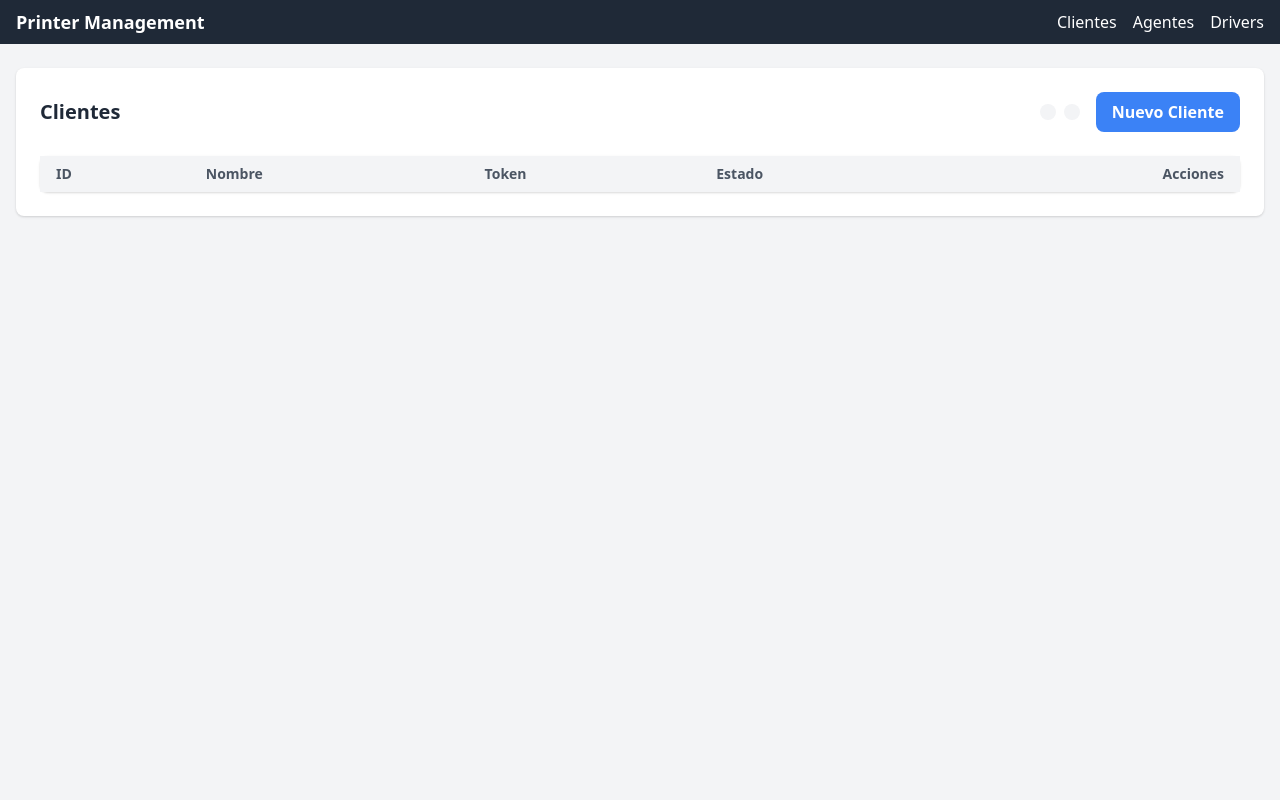
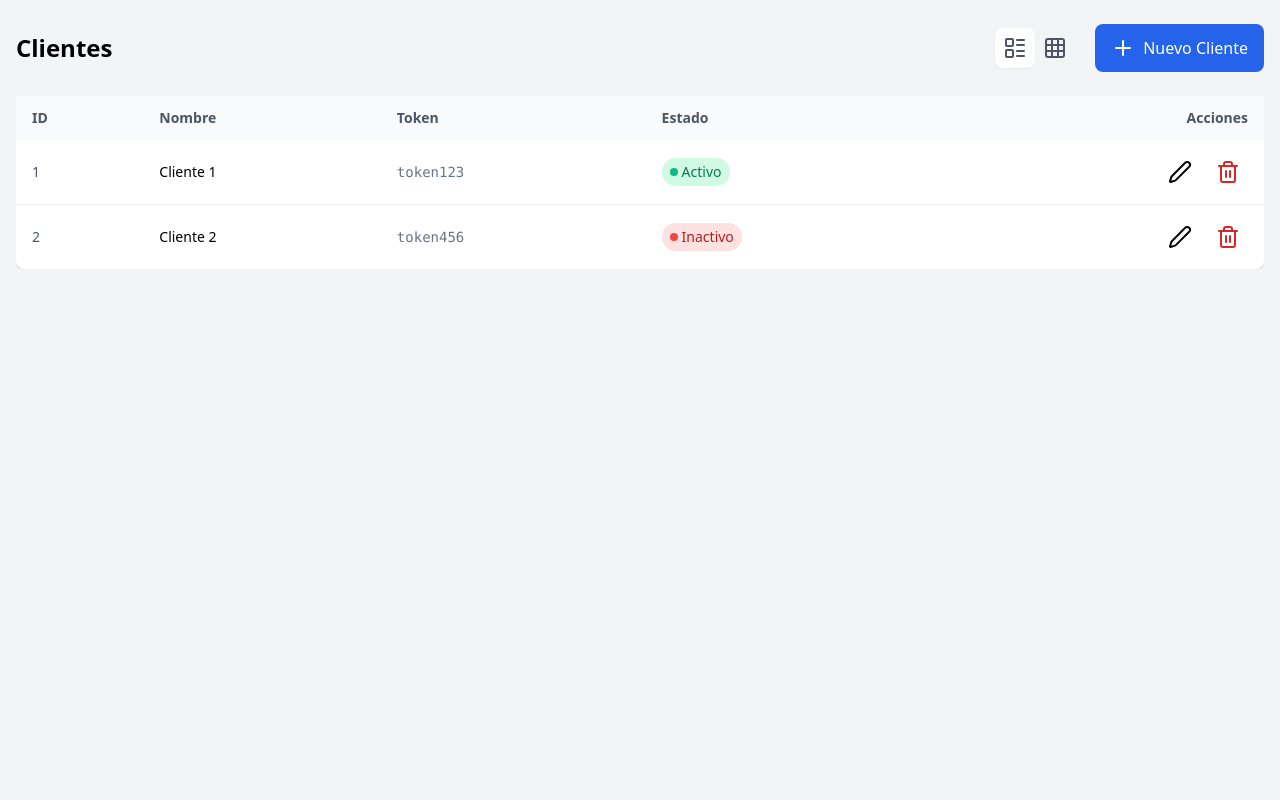
Before and after one commit to isidrovera/printer_management, a Python web app: template server/app/templates/clients/list.html in a window 1280 px wide. Run offline with Jinja, Linux system fonts and the light colour scheme; the template is opened without the code that fills it, so the values that code supplies are empty; some libraries are stand-ins or nearby versions.

Commit message:
Update list.html

```diff
--- a/server/app/templates/clients/list.html
+++ b/server/app/templates/clients/list.html
@@ -1,112 +1,138 @@
-{% extends "base.html" %}
-{% block title %}Clientes{% endblock %}
-
-{% block content %}
-<div class="bg-white shadow rounded-lg p-6">
-    <!-- Título y Controles -->
-    <div class="flex justify-between items-center mb-6">
-        <h2 class="text-xl font-bold text-gray-800">Clientes</h2>
-        <div class="flex items-center space-x-4">
-            <!-- Botones de vista -->
-            <div class="flex space-x-2">
-                <button id="listViewBtn" class="p-2 rounded-lg bg-gray-100 hover:bg-gray-200 focus:ring-2 focus:ring-blue-500">
+<!DOCTYPE html>
+<html lang="en">
+<head>
+    <meta charset="UTF-8">
+    <meta name="viewport" content="width=device-width, initial-scale=1.0">
+    <title>Clientes</title>
+    <link href="https://cdn.jsdelivr.net/npm/tailwindcss@2.2.19/dist/tailwind.min.css" rel="stylesheet">
+    <script src="https://cdnjs.cloudflare.com/ajax/libs/lucide/0.259.0/lucide.min.js"></script>
+</head>
+<body class="bg-gray-100">
+    <div class="container mx-auto px-4 py-6">
+        <!-- Encabezado y controles -->
+        <div class="flex flex-col sm:flex-row justify-between items-start sm:items-center mb-6 gap-4">
+            <h2 class="text-2xl font-bold">Clientes</h2>
+            <div class="flex gap-4 w-full sm:w-auto">
+                <div class="flex bg-gray-100 rounded-lg p-1">
+                    <button id="listViewBtn" class="p-2 rounded-lg bg-white shadow-sm">
                         <i data-lucide="layout-list" class="text-gray-600"></i>
                     </button>
-                <button id="kanbanViewBtn" class="p-2 rounded-lg bg-gray-100 hover:bg-gray-200 focus:ring-2 focus:ring-blue-500">
-                    <i data-lucide="grid" class="text-gray-600"></i>
+                    <button id="kanbanViewBtn" class="p-2 rounded-lg text-gray-600 hover:bg-gray-200">
+                        <i data-lucide="grid"></i>
                     </button>
                 </div>
-            <!-- Botón "Nuevo Cliente" -->
-            <a href="/clients/create" class="px-4 py-2 bg-blue-500 text-white font-semibold rounded-lg hover:bg-blue-600 focus:ring-2 focus:ring-blue-300">
-                <i data-lucide="plus"></i> Nuevo Cliente
+                <a href="/clients/create" class="flex items-center gap-2 bg-blue-600 text-white px-4 py-2 rounded-lg hover:bg-blue-700 transition-colors">
+                    <i data-lucide="plus"></i>
+                    <span>Nuevo Cliente</span>
                 </a>
             </div>
         </div>
 
         <!-- Vista Lista -->
-    <div id="listView" class="list-view">
-        <table class="w-full table-auto border-collapse bg-white shadow rounded-lg">
-            <thead class="bg-gray-100">
+        <div id="listView" class="overflow-x-auto">
+            <table class="w-full bg-white rounded-lg shadow">
+                <thead class="bg-gray-50">
                     <tr>
-                    <th class="px-4 py-2 text-left text-sm font-semibold text-gray-600">ID</th>
-                    <th class="px-4 py-2 text-left text-sm font-semibold text-gray-600">Nombre</th>
-                    <th class="px-4 py-2 text-left text-sm font-semibold text-gray-600">Token</th>
-                    <th class="px-4 py-2 text-left text-sm font-semibold text-gray-600">Estado</th>
-                    <th class="px-4 py-2 text-right text-sm font-semibold text-gray-600">Acciones</th>
+                        <th class="px-4 py-3 text-left text-sm font-semibold text-gray-600">ID</th>
+                        <th class="px-4 py-3 text-left text-sm font-semibold text-gray-600">Nombre</th>
+                        <th class="px-4 py-3 text-left text-sm font-semibold text-gray-600">Token</th>
+                        <th class="px-4 py-3 text-left text-sm font-semibold text-gray-600">Estado</th>
+                        <th class="px-4 py-3 text-right text-sm font-semibold text-gray-600">Acciones</th>
                     </tr>
                 </thead>
-            <tbody class="divide-y divide-gray-200">
-                {% for client in clients %}
+                <tbody class="divide-y divide-gray-100">
                     <tr class="hover:bg-gray-50">
-                    <td class="px-4 py-2 text-sm text-gray-800">{{ client.id }}</td>
-                    <td class="px-4 py-2 text-sm text-gray-800">{{ client.name }}</td>
-                    <td class="px-4 py-2 text-sm font-mono text-gray-500">{{ client.token }}</td>
-                    <td class="px-4 py-2">
-                        <span class="inline-flex items-center px-2 py-1 rounded-full text-xs font-semibold
-                                    {% if client.is_active %}
-                                    bg-green-100 text-green-600
-                                    {% else %}
-                                    bg-red-100 text-red-600
-                                    {% endif %}">
-                            <span class="w-2 h-2 rounded-full mr-2
-                                    {% if client.is_active %} bg-green-500
-                                    {% else %} bg-red-500
-                                    {% endif %}"></span>
-                            {{ "Activo" if client.is_active else "Inactivo" }}
+                        <td class="px-4 py-3 text-sm text-gray-600">1</td>
+                        <td class="px-4 py-3 text-sm">Cliente 1</td>
+                        <td class="px-4 py-3 text-sm font-mono text-gray-500">token123</td>
+                        <td class="px-4 py-3">
+                            <span class="inline-flex items-center gap-1 px-2 py-1 rounded-full text-sm bg-green-100 text-green-700">
+                                <span class="w-2 h-2 bg-green-500 rounded-full"></span> Activo
                             </span>
                         </td>
-                    <td class="px-4 py-2 text-right">
-                        <div class="flex items-center space-x-2 justify-end">
-                            <a href="/clients/{{ client.id }}/edit" class="text-blue-500 hover:text-blue-700">
+                        <td class="px-4 py-3">
+                            <div class="flex justify-end gap-2">
+                                <button class="p-2 text-amber-600 hover:bg-amber-50 rounded-lg transition-colors">
                                     <i data-lucide="edit-2"></i>
-                            </a>
-                            <button onclick="confirmDelete('{{ client.id }}')" class="text-red-500 hover:text-red-700">
+                                </button>
+                                <button class="p-2 text-red-600 hover:bg-red-50 rounded-lg transition-colors">
                                     <i data-lucide="trash-2"></i>
                                 </button>
                             </div>
                         </td>
                     </tr>
-                {% endfor %}
+                    <tr class="hover:bg-gray-50">
+                        <td class="px-4 py-3 text-sm text-gray-600">2</td>
+                        <td class="px-4 py-3 text-sm">Cliente 2</td>
+                        <td class="px-4 py-3 text-sm font-mono text-gray-500">token456</td>
+                        <td class="px-4 py-3">
+                            <span class="inline-flex items-center gap-1 px-2 py-1 rounded-full text-sm bg-red-100 text-red-700">
+                                <span class="w-2 h-2 bg-red-500 rounded-full"></span> Inactivo
+                            </span>
+                        </td>
+                        <td class="px-4 py-3">
+                            <div class="flex justify-end gap-2">
+                                <button class="p-2 text-amber-600 hover:bg-amber-50 rounded-lg transition-colors">
+                                    <i data-lucide="edit-2"></i>
+                                </button>
+                                <button class="p-2 text-red-600 hover:bg-red-50 rounded-lg transition-colors">
+                                    <i data-lucide="trash-2"></i>
+                                </button>
+                            </div>
+                        </td>
+                    </tr>
                 </tbody>
             </table>
         </div>
 
         <!-- Vista Kanban -->
-    <div id="kanbanView" class="hidden grid grid-cols-1 sm:grid-cols-2 lg:grid-cols-3 gap-4 mt-6">
-        {% for client in clients %}
-        <div class="bg-white shadow rounded-lg p-4 border">
-            <div class="flex justify-between items-center mb-4">
-                <div class="flex items-center space-x-2">
-                    <i data-lucide="user" class="text-gray-600"></i>
-                    <span class="font-semibold text-gray-800">{{ client.name }}</span>
+        <div id="kanbanView" class="hidden grid grid-cols-1 md:grid-cols-2 lg:grid-cols-3 gap-4">
+            <div class="bg-white shadow rounded-lg p-4">
+                <div class="flex items-center justify-between mb-2">
+                    <div class="flex items-center gap-2">
+                        <i data-lucide="user" class="text-gray-500"></i>
+                        <span class="font-semibold">Cliente 1</span>
                     </div>
-                <span class="inline-flex items-center px-2 py-1 rounded-full text-xs font-semibold
-                            {% if client.is_active %}
-                            bg-green-100 text-green-600
-                            {% else %}
-                            bg-red-100 text-red-600
-                            {% endif %}">
-                    <span class="w-2 h-2 rounded-full mr-2
-                            {% if client.is_active %} bg-green-500
-                            {% else %} bg-red-500
-                            {% endif %}"></span>
-                    {{ "Activo" if client.is_active else "Inactivo" }}
-                </span>
+                    <div class="flex items-center gap-2">
+                        <span class="w-2 h-2 bg-green-500 rounded-full"></span>
+                        <span class="text-green-500">Activo</span>
                     </div>
-            <div class="mb-4">
-                <p class="text-sm text-gray-600">Token:</p>
-                <p class="text-sm font-mono text-gray-800">{{ client.token }}</p>
                 </div>
-            <div class="flex justify-end space-x-2">
-                <a href="/clients/{{ client.id }}/edit" class="text-blue-500 hover:text-blue-700">
+                <div class="flex items-center gap-2 text-gray-500 mb-4">
+                    <i data-lucide="key"></i>
+                    <span class="text-sm">token123</span>
+                </div>
+                <div class="flex justify-end gap-2">
+                    <button class="p-2 text-amber-600 hover:bg-amber-50 rounded-lg transition-colors">
                         <i data-lucide="edit-2"></i>
-                </a>
-                <button onclick="confirmDelete('{{ client.id }}')" class="text-red-500 hover:text-red-700">
+                    </button>
+                    <button class="p-2 text-red-600 hover:bg-red-50 rounded-lg transition-colors">
                         <i data-lucide="trash-2"></i>
                     </button>
                 </div>
             </div>
-        {% endfor %}
         </div>
     </div>
-{% endblock %}
+
+    <script>
+        document.addEventListener("DOMContentLoaded", () => {
+            lucide.createIcons();
+
+            const listView = document.getElementById("listView");
+            const kanbanView = document.getElementById("kanbanView");
+            const listViewBtn = document.getElementById("listViewBtn");
+            const kanbanViewBtn = document.getElementById("kanbanViewBtn");
+
+            listViewBtn.addEventListener("click", () => {
+                listView.classList.remove("hidden");
+                kanbanView.classList.add("hidden");
+            });
+
+            kanbanViewBtn.addEventListener("click", () => {
+                kanbanView.classList.remove("hidden");
+                listView.classList.add("hidden");
+            });
+        });
+    </script>
+</body>
+</html>
```
Lines whose indentation alone changed are shown as unchanged.
